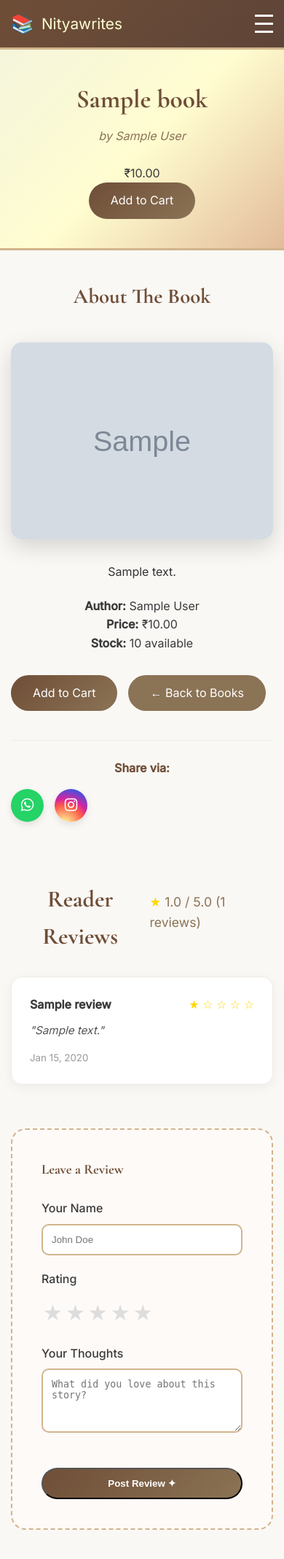
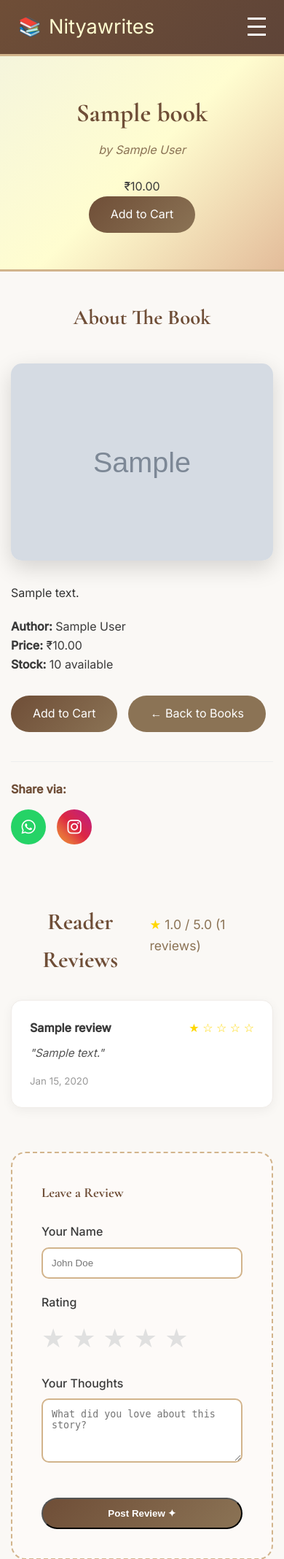
Before and after one commit to Vasucr01/nityawrites17, a Django app: page /book/1/ in a window 390 px wide. Shown: the top 2136 px of the page at 73% size. Run offline with Django 5.2, Linux system fonts and the light colour scheme; tables that the repository leaves empty hold one stand-in row (values such as "Sample post"); grey boxes marked "Sample" are stand-in pictures.

Commit message:
Fix mobile UI and polish star rating

```diff
--- a/static/style.css
+++ b/static/style.css
@@ -280,24 +280,22 @@ textarea {
   border-top: 1px solid rgba(255, 255, 255, 0.2);
 }
 
-/* ================= RESPONSIVE GRIDS ================= */
-
+/* ================= RESPONSIVE GRIDS (Desktop) ================= */
 .about-grid,
 .book-detail-grid {
   display: grid;
-  gap: 40px;
+  gap: 50px;
   align-items: start;
   max-width: 1100px;
   margin: 0 auto;
 }
 
-/* Desktop default */
 .about-grid {
   grid-template-columns: 1fr 2fr;
 }
 
 .book-detail-grid {
-  grid-template-columns: 1fr 1fr;
+  grid-template-columns: 1fr 1.5fr;
 }
 
 .decorative-divider {
@@ -308,17 +306,9 @@ textarea {
   letter-spacing: 5px;
 }
 
-/* ================= BOOK DETAIL REFINEMENTS ================= */
-.book-detail-grid {
-  display: grid;
-  grid-template-columns: 1fr 1.5fr;
-  gap: 50px;
-  align-items: start;
-}
-
+/* ================= BOOK DETAIL COMPONENTS ================= */
 .image-wrapper {
-  max-width: 400px;
-  /* Limits size on desktop */
+  max-width: 420px;
   margin: 0 auto;
   border-radius: 15px;
   overflow: hidden;
@@ -326,48 +316,28 @@ textarea {
   transition: transform 0.3s ease;
 }
 
-.image-wrapper:hover {
-  transform: translateY(-5px);
-}
-
 .image-wrapper img {
   width: 100%;
   display: block;
 }
 
-.image-placeholder {
-  width: 100%;
-  aspect-ratio: 2/3;
-  max-width: 400px;
-  background: linear-gradient(135deg, #f5f1ed, #e8dfd6);
-  border-radius: 15px;
-  display: flex;
-  align-items: center;
-  justify-content: center;
-  color: #7a5c4d;
-  font-size: 24px;
-}
-
-/* Icon-only share buttons */
 .share-icon {
-  width: 45px;
-  height: 45px;
+  width: 48px;
+  height: 48px;
   display: flex;
   align-items: center;
   justify-content: center;
   border-radius: 50%;
   color: white;
   text-decoration: none;
-  font-size: 20px;
+  font-size: 22px;
   transition: all 0.3s ease;
   border: none;
   cursor: pointer;
-  box-shadow: 0 4px 10px rgba(0, 0, 0, 0.1);
 }
 
 .share-icon:hover {
   transform: translateY(-3px) scale(1.1);
-  box-shadow: 0 6px 15px rgba(0, 0, 0, 0.2);
 }
 
 .share-icon.whatsapp {
@@ -375,14 +345,15 @@ textarea {
 }
 
 .share-icon.instagram {
-  background: radial-gradient(circle at 30% 107%, #fdf497 0%, #fdf497 5%, #fd5949 45%, #d6249f 60%, #285AEB 90%);
+  background: linear-gradient(45deg, #f09433 0%, #e6683c 25%, #dc2743 50%, #cc2366 75%, #bc1888 100%);
 }
 
-/* Star Rating Selector */
+/* Star Rating Enhancement */
 .star-rating {
   display: flex;
   flex-direction: row-reverse;
   justify-content: flex-end;
+  gap: 10px;
 }
 
 .star-rating input {
@@ -390,45 +361,42 @@ textarea {
 }
 
 .star-rating label {
-  font-size: 30px;
-  color: #ddd;
+  font-size: 36px;
+  color: #e0e0e0;
   cursor: pointer;
-  transition: color 0.2s ease-in-out;
-  padding: 0 2px;
+  transition: color 0.15s ease, transform 0.15s ease;
 }
 
 .star-rating label:hover,
 .star-rating label:hover~label,
 .star-rating input:checked~label {
-  color: #FFD700;
+  color: #FFB300;
+  transform: scale(1.1);
 }
 
-/* ================= MOBILE ================= */
-
-@media (max-width: 768px) {
-  .book-detail-grid {
-    grid-template-columns: 1fr;
-    gap: 30px;
+.review-card {
+  transition: 0.3s ease;
+  border: 1px solid #f0ece8;
 }
 
-  .image-wrapper {
-    max-width: 100%;
-  }
+.review-card:hover {
+  transform: translateY(-5px);
+  border-color: var(--warm-tan) !important;
+  box-shadow: 0 10px 25px rgba(0, 0, 0, 0.05);
 }
 
-/* ================= SMOOTH SCROLL ================= */
-
-html {
-  scroll-behavior: smooth;
+/* ================= MOBILE VIEW (Max 768px) ================= */
+@media (max-width: 768px) {
+  section {
+    padding: 40px 15px;
   }
 
-/* NAV */
+  section h2 {
+    font-size: 1.8rem;
+  }
+
   .nav-toggle {
     display: flex;
-}
-
-.nav-container {
-  padding: 12px 15px;
   }
 
   .nav-menu {
@@ -442,57 +410,38 @@ html {
     height: 100vh;
     text-align: center;
     transition: right 0.3s ease;
-  box-shadow: -5px 0 15px rgba(0, 0, 0, 0.3);
     padding: 30px 0;
-  gap: 20px;
+    gap: 15px;
     z-index: 999;
+    box-shadow: -5px 0 15px rgba(0, 0, 0, 0.2);
   }
 
   .nav-menu.active {
     right: 0;
   }
 
-.logo-text {
-  font-size: 1.3rem;
-}
-
-/* HERO */
-.hero {
-  padding: 40px 15px;
-}
-
-.hero h1 {
-  font-size: 2.2rem;
-}
-
-/* GRID */
   .book-grid {
     grid-template-columns: 1fr;
     gap: 20px;
-  padding: 0 15px;
   }
 
-/* SECTIONS */
-section h2 {
-  font-size: 1.8rem;
+  .about-grid,
+  .book-detail-grid {
+    grid-template-columns: 1fr !important;
+    gap: 30px;
+    text-align: center;
   }
 
-section {
-  padding: 40px 15px;
+  .image-wrapper {
+    max-width: 100%;
   }
 
-/* FORM */
-form {
-  padding: 20px;
+  .book-info {
+    text-align: left;
   }
 
-/* FOOTER */
   .footer-container {
     grid-template-columns: 1fr;
-  gap: 25px;
-}
-
-.footer-section {
     text-align: center;
   }
 
@@ -500,27 +449,8 @@ form {
     justify-content: center;
   }
 
-/* Responsive Stacking */
-.about-grid,
-.book-detail-grid {
-  grid-template-columns: 1fr !important;
-  gap: 30px;
-  text-align: center;
-}
-
-.about-grid div,
-.book-detail-grid div {
-  text-align: center !important;
-}
-
-.about-grid img,
-.book-detail-grid img {
-  max-width: 100%;
-  margin: 0 auto;
-}
-
   .newsletter-form {
-  flex-direction: column !important;
+    flex-direction: column;
     gap: 10px;
   }
 
@@ -528,52 +458,20 @@ form {
     margin-right: 0 !important;
   }
 
-
-
-/* ================= SOCIAL SHARING ================= */
-.share-btn {
-  display: inline-flex;
-  align-items: center;
-  padding: 8px 18px;
-  color: white;
-  text-decoration: none;
-  border-radius: 20px;
-  font-size: 14px;
-  font-weight: 500;
-  transition: all 0.3s ease;
-  box-shadow: 0 4px 10px rgba(0, 0, 0, 0.1);
+  .hero {
+    padding: 50px 15px;
   }
 
-.share-btn:hover {
-  transform: translateY(-2px);
-  filter: brightness(1.1);
-  box-shadow: 0 6px 15px rgba(0, 0, 0, 0.15);
+  .hero h1 {
+    font-size: 2.2rem;
+  }
 }
 
-/* ================= REVIEWS ================= */
-.review-card {
-  transition: 0.3s ease;
-}
-
-.review-card:hover {
-  transform: scale(1.02);
-  border-color: var(--warm-tan) !important;
-}
-
-.review-form-container select:focus,
-.review-form-container input:focus,
-.review-form-container textarea:focus {
-  outline: none;
-  border-color: var(--coffee-brown);
-  background: white;
-}
-
+/* Utilities */
 .btn-secondary {
   background: var(--mocha) !important;
+  color: white;
 }
-
-/* ================= SMOOTH SCROLL ================= */
-
 
 html {
   scroll-behavior: smooth;
```
Lines whose indentation alone changed are shown as unchanged.
